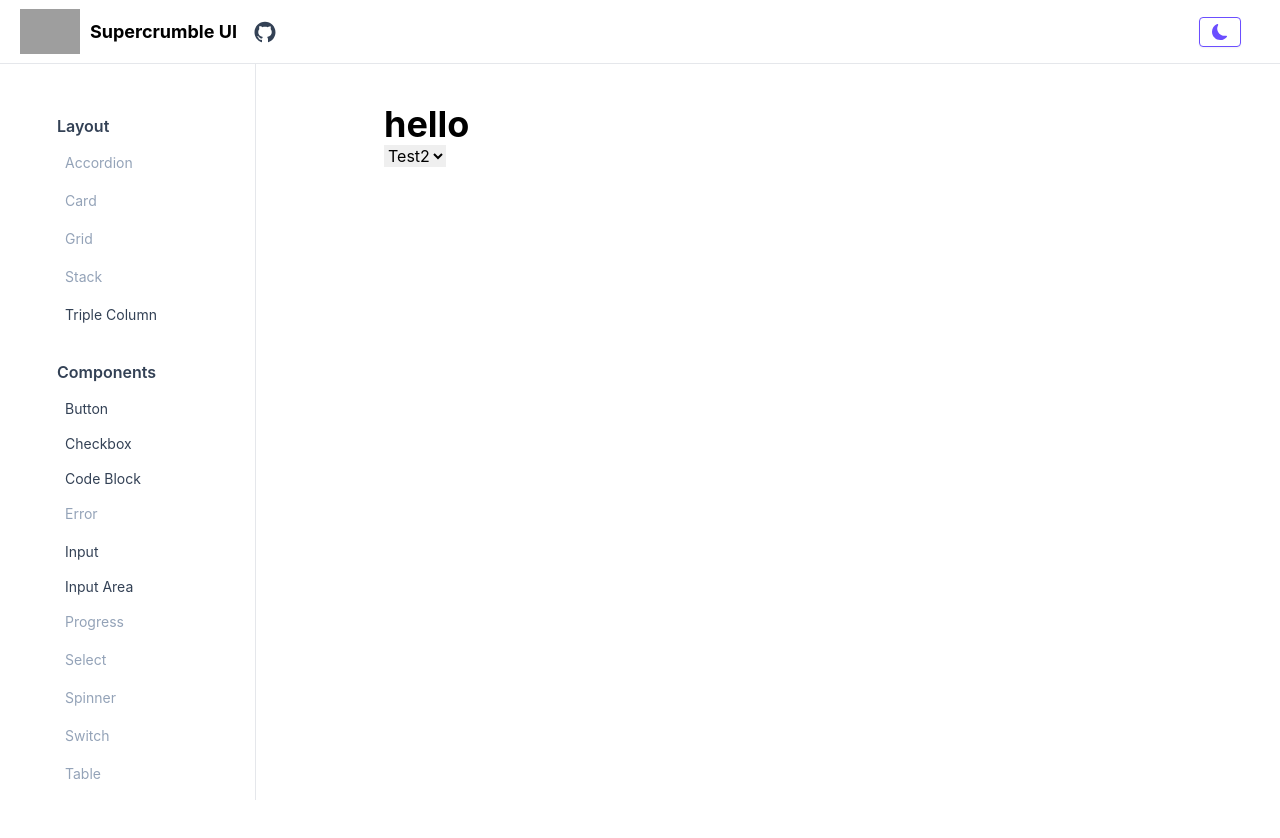
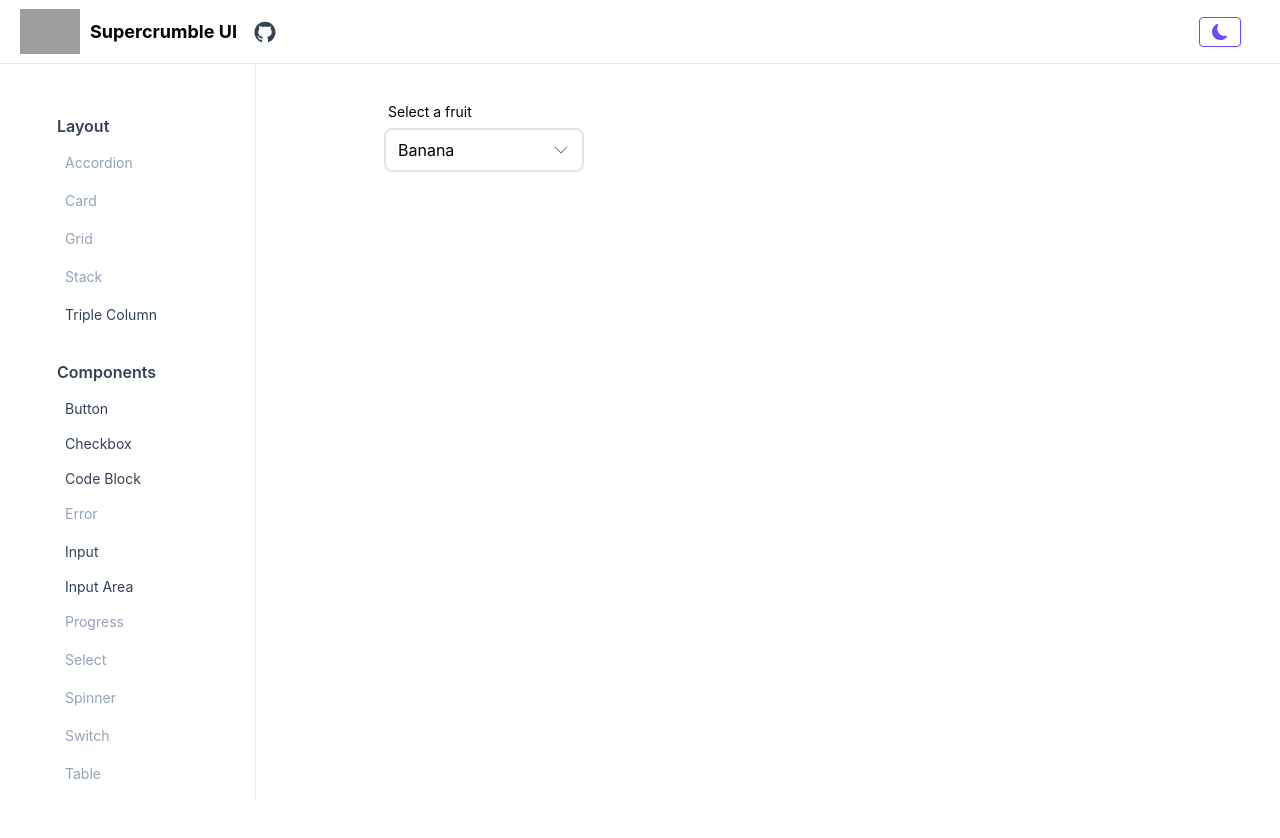
Before and after one commit to elijahnikov/ui, a Next.js app: page / in a window 1280 px wide. Shown: the top 838 px of the page. Built offline with nearby package versions, Linux system fonts and the light colour scheme; grey boxes are pictures that could not be loaded; a web font is replaced by a local one.

Commit message:
major work completed on select component

```diff
--- a/package.json
+++ b/package.json
@@ -10,6 +10,7 @@
 	},
 	"dependencies": {
 		"@next/font": "13.1.6",
+		"@radix-ui/react-popover": "1.0.5",
 		"@types/node": "18.14.0",
 		"@types/prismjs": "^1.26.0",
 		"@types/react": "18.0.28",
--- a/src/components/ui/Select/Select.tsx
+++ b/src/components/ui/Select/Select.tsx
@@ -1,70 +1,35 @@
-import { VariantProps, cva } from "class-variance-authority";
-import React, { useRef } from "react";
-import { SelectHTMLAttributes } from "react";
+import React, { Dispatch, SetStateAction, useState } from "react";
+import * as PopoverPrimitive from "@radix-ui/react-popover";
+import { BsChevronDown } from "react-icons/bs";
 
-const select = cva([], {
-    variants: {
-        intent: {
-            default: [],
-        },
-        size: {
-            base: "",
-            sm: "",
-            large: "",
-        },
-        fullWidth: {
-            true: "",
-        },
-        disabled: {
-            true: "",
-        },
-        error: {
-            true: "",
-        },
-    },
-    defaultVariants: {
-        size: "base",
-        intent: "default",
-    },
-});
-
-interface Option {
+type Option = {
     value: string;
     label: string;
+};
+
+interface SelectProps {
+    selectName?: string;
+    disabled?: boolean;
+    value: string;
+    setValue: (value: string) => void;
+    label?: string;
+    children: JSX.Element | JSX.Element[];
 }
 
-interface SelectProps
-    extends Omit<
-            SelectHTMLAttributes<HTMLSelectElement>,
-            "disabled" | "size" | "error"
-        >,
-        VariantProps<typeof select> {
-    label?: string;
-    caption?: string;
-    error?: boolean;
-    errorText?: string;
-    disabled?: boolean;
-    defaultValue?: string;
-    options: Option[];
+interface SelectItemProps {
+    children: React.ReactNode;
+    value: string;
 }
 
-const Select = React.forwardRef<HTMLSelectElement, SelectProps>(
-    ({
-        intent,
+const Select = ({
+    selectName,
+    disabled,
+    label,
+    value,
+    setValue,
     children,
-        className,
-        size,
-        disabled,
-        error = false,
-        errorText,
-        fullWidth,
-        label,
-        options,
-        defaultValue,
-        ...props
-    }) => {
-        const selectRef = useRef<HTMLSelectElement | null>(null);
-
+}: SelectProps) => {
+    const [open, setOpen] = useState<boolean>(false);
     return (
         <>
             {label && (
@@ -73,38 +38,77 @@ const Select = React.forwardRef<HTMLSelectElement, SelectProps>(
                         {label}
                     </label>
                 </div>
-                )}
-                <div>
-                    <select
-                        defaultValue={
-                            defaultValue ? defaultValue : options[0].value
-                        }
-                        ref={selectRef}
-                        disabled={disabled}
-                        {...props}
-                        className={select({
-                            intent,
-                            size,
-                            disabled,
-                            error,
-                            className,
-                            fullWidth,
+            )}{" "}
+            <PopoverPrimitive.Root
+                open={open}
+                onOpenChange={() => setOpen(!open)}
+            >
+                <PopoverPrimitive.Trigger
+                    className={`${
+                        open
+                            ? "border-primary-base"
+                            : "border-sky-light dark:border-slate-800"
+                    } absolute flex w-[200px] py-2 px-3 text-left border-[2px] rounded-lg`}
+                >
+                    <p className="w-[90%]">
+                        {value !== "" ? value : selectName}
+                    </p>
+                    <BsChevronDown className="mt-1 fill-ink-light" />
+                </PopoverPrimitive.Trigger>
+                <PopoverPrimitive.Portal>
+                    <PopoverPrimitive.Content className="border-sky-light dark:border-slate-800 space-y-2 mt-2 w-[200px] rounded-lg p-[10px] border-[2px]">
+                        {React.Children.map(children, (child) => {
+                            return React.cloneElement(child, {
+                                selectedValue: value,
+                                setValue,
+                                setOpen,
+                                open,
+                            });
                         })}
-                    >
-                        {options.map((option: Option, i: number) => {
-                            return (
-                                <option key={i} value={option.value}>
-                                    {option.label}
-                                </option>
-                            );
-                        })}
-                    </select>
-                </div>
+                    </PopoverPrimitive.Content>
+                </PopoverPrimitive.Portal>
+            </PopoverPrimitive.Root>
         </>
     );
-    }
+};
+
+const SelectItem = ({
+    value,
+    children,
+    selectedValue,
+    setValue,
+    open,
+    setOpen,
+}: {
+    value: string;
+    children: React.ReactNode;
+    selectedValue?: string;
+    setValue?: (value: string) => void;
+    open?: boolean;
+    setOpen?: (value: boolean) => void;
+}) => {
+    return (
+        <div
+            onClick={() => {
+                setValue && setValue(value);
+                setOpen && setOpen(!open);
+            }}
+            className={`${
+                selectedValue === value && "bg-sky-lighter dark:bg-slate-800"
+            } cursor-pointer hover:bg-sky-lighter dark:hover:bg-slate-800 rounded-md p-1`}
+            key={value}
+        >
+            <p className="ml-1">{children}</p>
+        </div>
     );
+};
 
-Select.displayName = "Select";
+const SelectSearch = () => {
+    return <h1>search</h1>;
+};
 
-export default Select;
+const SelectContent = ({ children }: { children: React.ReactNode }) => {
+    return <>{children}</>;
+};
+
+export { Select, SelectContent, SelectItem, SelectSearch };
--- a/src/pages/index.tsx
+++ b/src/pages/index.tsx
@@ -1,23 +1,35 @@
 import Layout from "@/components/common/Layout/Layout";
 import InputArea from "@/components/ui/InpuArea/InputArea";
-import Select from "@/components/ui/Select/Select";
+import {
+    Select,
+    SelectContent,
+    SelectItem,
+    SelectSearch,
+} from "@/components/ui/Select/Select";
+
 import TripleColumn from "@/components/ui/TripleColumn/TripleColumn";
 import { useState } from "react";
 
 export default function Home() {
     const [clearableText, setClearableText] = useState<string>("");
-
+    const [value, setValue] = useState("Banana");
     return (
         <Layout>
-            <h1>hello</h1>
             <Select
-                defaultValue="test2"
-                options={[
-                    { value: "test1", label: "Test1" },
-                    { value: "test2", label: "Test2" },
-                    { value: "test3", label: "Test3" },
-                ]}
-            />
+                value={value}
+                setValue={setValue}
+                label="Select a fruit"
+                selectName="Fruits"
+            >
+                <SelectSearch />
+                <SelectContent>
+                    <SelectItem value="Apple">Apple</SelectItem>
+                    <SelectItem value="Banana">Banana</SelectItem>
+                    <SelectItem value="Orange">Orange</SelectItem>
+                    <SelectItem value="Pear">Pear</SelectItem>
+                    <SelectItem value="Strawberry">Strawberry</SelectItem>
+                </SelectContent>
+            </Select>
         </Layout>
     );
 }
```
Also changed, not shown: 1 other file (tests, documents, lock files or other folders). Lines whose indentation alone changed are shown as unchanged.
